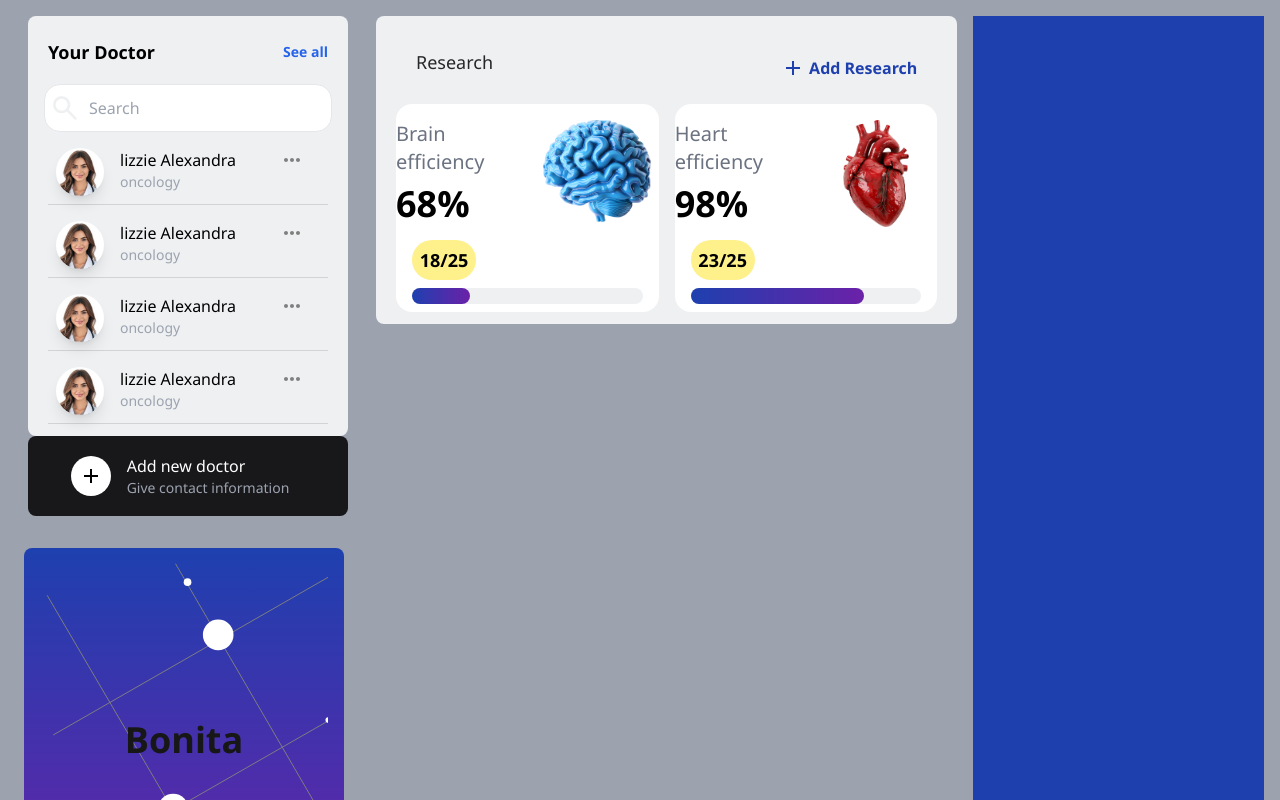
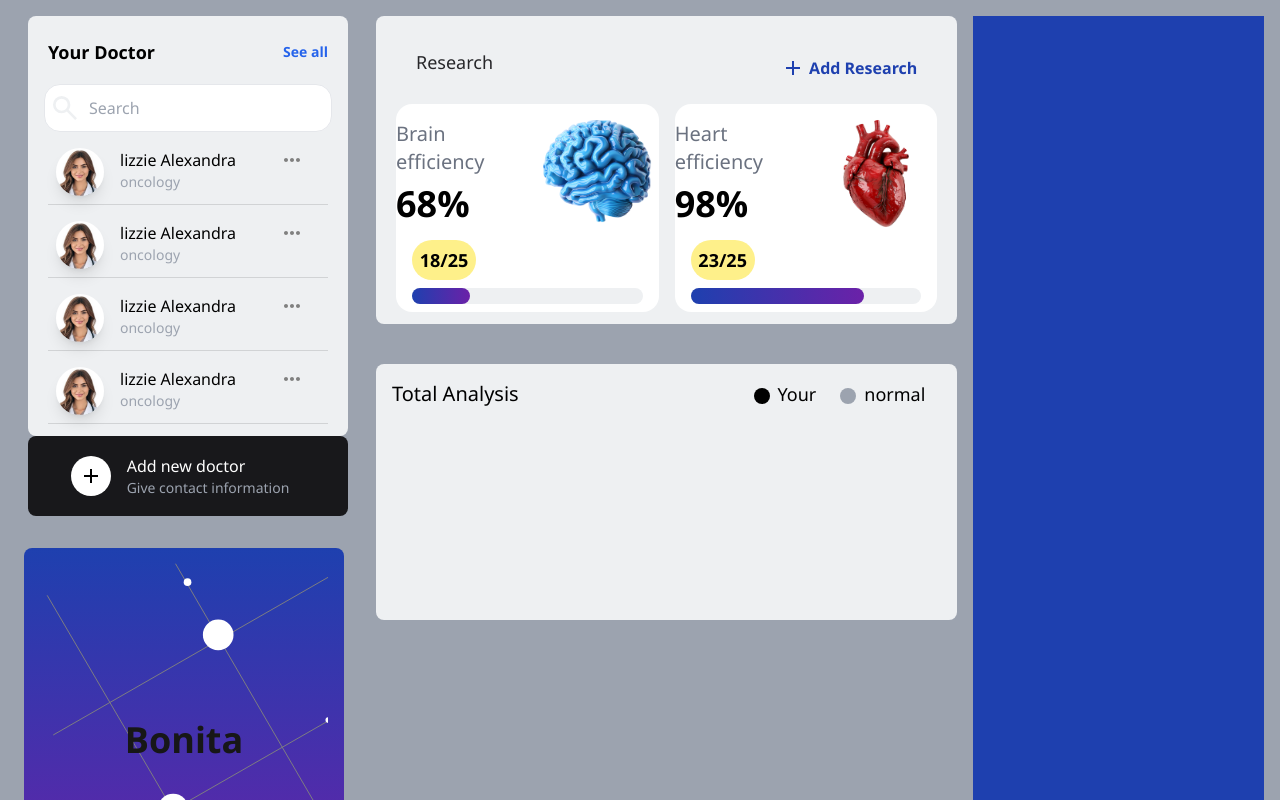
Before and after one commit to AlirezaAkbarpour/bonita, a Next.js app: page / in a window 1280 px wide. Shown: the top 800 px of the page. Built offline with nearby package versions, Linux system fonts and the light colour scheme.

Commit message:
working on analysis chart

```diff
--- a/app/page.tsx
+++ b/app/page.tsx
@@ -1,3 +1,4 @@
+import AnalysisComponent from "@/components/analyses";
 import Bonita from "@/components/bonita";
 import DoctorListComponent from "@/components/doctorListComponent";
 import Add from "@mui/icons-material/Add";
@@ -64,6 +65,9 @@ export default function Home() {
                 </div>
               </div>
          </section>
+         <section className="mt-10">
+                <AnalysisComponent/>
+         </section>
       </article>
       <aside className="w-1/4 max-md:flex-auto mx-2 bg-blue-800">
       </aside>
--- /dev/null
+++ b/components/analyses.tsx
@@ -0,0 +1,24 @@
+'use client'
+export default function AnalysisComponent()  {
+  return (
+    <div className='w-full h-64 bg-manual_gray p-4 rounded-lg'>
+        <div className='w-full flex justify-between'>
+            <div className='text-black text-xl font-medium'>Total Analysis</div>
+            <div className='text-black text-lg font-normal px-2 flex items-center justify-start'>
+                <div className='mx-2 flex'>
+                    <span className='w-1 h-1 rounded-full bg-black p-2 flex m-2'></span>
+                    Your
+                </div>
+                <div className='mx-2 flex'>
+                    <span className='w-1 h-1 rounded-full bg-gray-400 p-2 flex m-2'></span>
+                    normal
+                </div>
+
+            </div>
+        </div>
+        <div>
+
+        </div>
+    </div>
+  )
+}
--- a/package.json
+++ b/package.json
@@ -16,7 +16,8 @@
     "next": "14.2.11",
     "react": "^18",
     "react-dom": "^18",
-    "react-svg": "^16.1.34"
+    "react-svg": "^16.1.34",
+    "recharts": "^2.12.7"
   },
   "devDependencies": {
     "@types/node": "^20",
```
Also changed, not shown: 1 other file (tests, documents, lock files or other folders).
